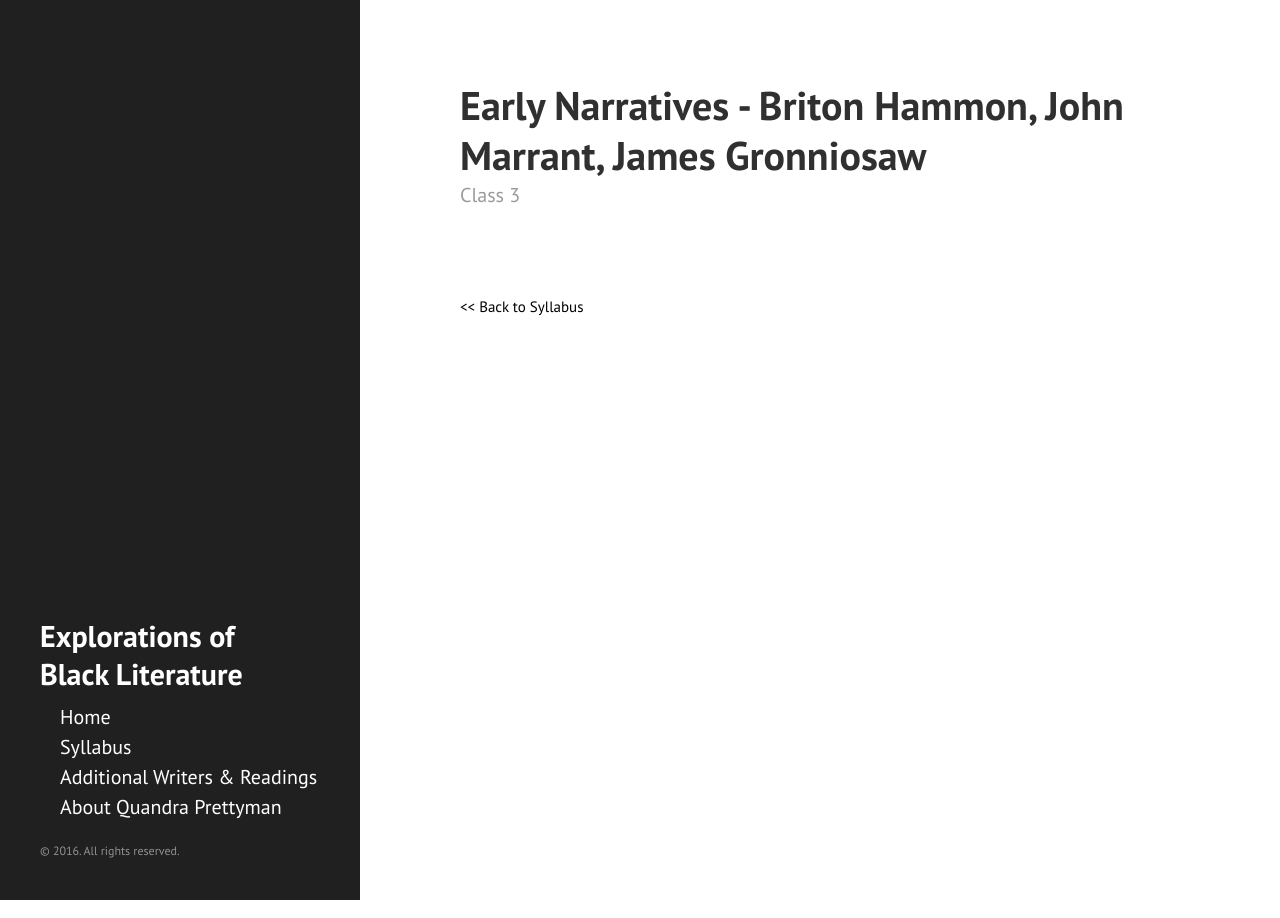
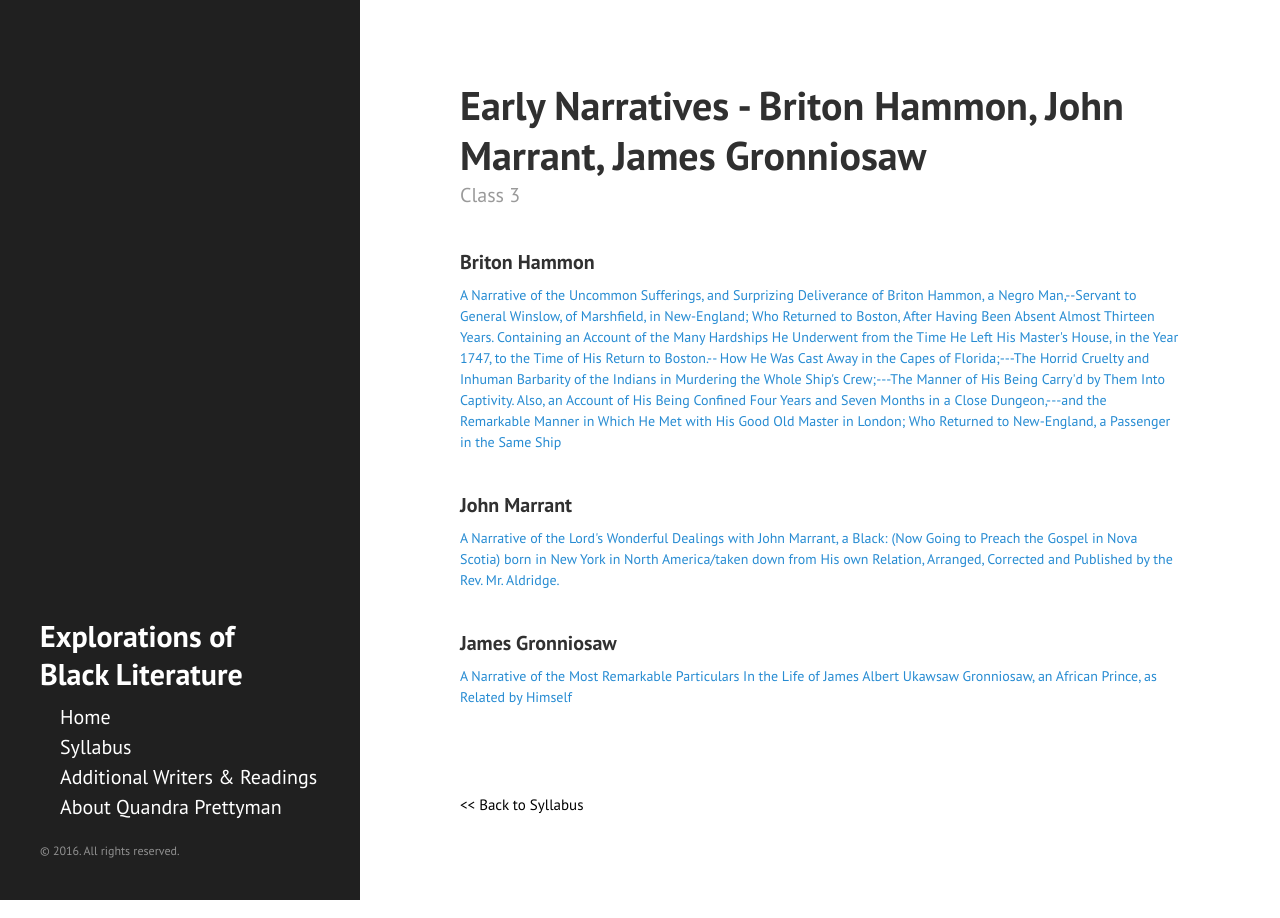
Before and after one commit to samanthaks/Explorations-Black-Lit, a Jekyll site: the page built from _posts/2016-09-13-class3.md, in a window 1280 px wide. Built offline with Jekyll 4.4.1, drawn with Linux system fonts in a browser that asks for light colours.

Commit message:
more classes

```diff
--- a/_posts/2016-09-13-class3.md
+++ b/_posts/2016-09-13-class3.md
@@ -3,3 +3,33 @@ layout: post
 title: Early Narratives - Briton Hammon, John Marrant, James Gronniosaw
 number: 3
 ---
+
+<div class="writer">
+	<h4>Briton Hammon</h4>
+	<p class="class-info"><a class="class-info-link" href="http://docsouth.unc.edu/neh/hammon/hammon.html" target="_blank">
+		A Narrative of the Uncommon Sufferings, and Surprizing Deliverance
+		of Briton Hammon, a Negro Man,--Servant to General Winslow, of Marshfield,
+		in New-England; Who Returned to Boston, After Having Been Absent Almost Thirteen Years.
+		Containing an Account of the Many Hardships He Underwent from the Time He Left
+		His Master's House, in the Year 1747, to the Time of His Return to Boston.--
+		How He Was Cast Away in the Capes of Florida;---The Horrid Cruelty and Inhuman Barbarity
+		of the Indians in Murdering the Whole Ship's Crew;---The Manner of His Being Carry'd by
+		Them Into Captivity. Also, an Account of His Being Confined Four Years and Seven Months
+		in a Close Dungeon,---and the Remarkable Manner in Which He Met with His Good Old Master
+		in London; Who Returned to New-England, a Passenger in the Same Ship
+	</a></p>
+</div>
+
+<div class="writer">
+	<h4>John Marrant</h4>
+	<p class="class-info"><a class="class-info-link" href="http://blackloyalist.com/cdc/documents/diaries/marrant_narrative.htm" target="_blank">
+		A Narrative of the Lord's Wonderful Dealings with John Marrant, a Black: (Now Going to Preach the Gospel in Nova Scotia) born in New York in North America/taken down from His own Relation, Arranged, Corrected and Published by the Rev. Mr. Aldridge.
+	</a></p>
+</div>
+
+<div class="writer">
+	<h4>James Gronniosaw</h4>
+	<p class="class-info"><a class="class-info-link" href="http://docsouth.unc.edu/neh/gronniosaw/gronnios.html" target="_blank">
+		A Narrative of the Most Remarkable Particulars In the Life of James Albert Ukawsaw Gronniosaw, an African Prince, as Related by Himself
+	</a></p>
+</div>
--- a/public/css/style.css
+++ b/public/css/style.css
@@ -9,7 +9,7 @@
 	margin-bottom: 10px;
 }
 
-.class-info-link:hover, .back-to-syllabus:hover {
+.class-info-link:hover, .back-to-syllabus:hover, .post-title-list:hover{
 	font-weight: bold;
 	text-decoration: none;
 }
```
Also changed, not shown: _posts/2016-09-15-class4.md (+6 -0 lines), _posts/2016-09-20-class5.md (+6 -0 lines), _posts/2016-09-22-class6.md (+12 -0 lines), _posts/2016-10-27-class16.md (+2 -0 lines).
